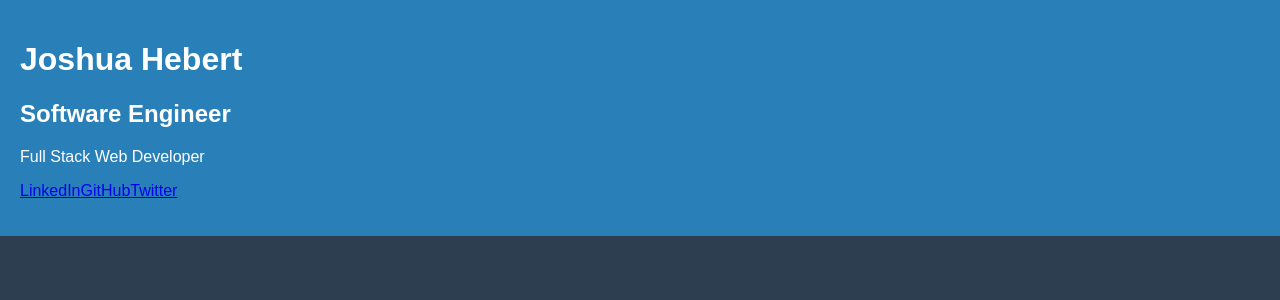
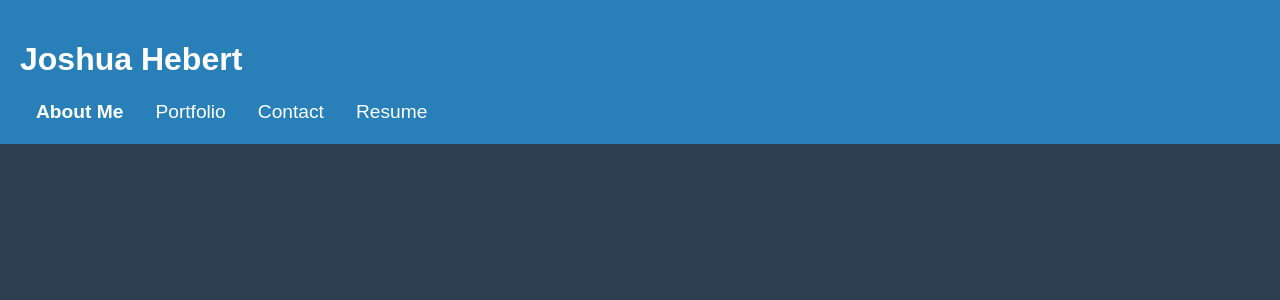
Before and after one commit to JHeeebert/joshua-hebert-react-portfolio, a React (Create React App) app: page / in a window 1280 px wide. Shown: the top 300 px of the page. Built offline with nearby package versions, Linux system fonts and the light colour scheme.

Commit message:
combined navBar and header components

```diff
--- a/src/components/Header/Header.js
+++ b/src/components/Header/Header.js
@@ -1,43 +1,39 @@
 import React from "react";
-// Create Header component
-function Header() {
+
+const Header = ({ selectedSection, handleSectionChange }) => {
     return (
         <header>
-            <div className="header-container">
+            <div>
                 <h1>Joshua Hebert</h1>
-                <h2>Software Engineer</h2>
-                <>Full Stack Web Developer</>
-                <ul className="social-links">
-                    <li>
-                        <a
-                            href="https://www.linkedin.com/in/jheeebert/"
-                            target="_blank"
-                            rel="noopener noreferrer"
-                        >
-                            <i className="fa fa-linkedin" aria-hidden="true" />
-                            LinkedIn
-                        </a>
-                        <a
-                            href="https://github.com/jheeebert"
-                            target="_blank"
-                            rel="noopener noreferrer"
-                        >
-                            <i className="fa fa-github" aria-hidden="true" />
-                            GitHub
-                        </a>
-                        <a
-                            href="https://twitter.com/jheeebert"
-                            target="_blank"
-                            rel="noopener noreferrer"
-                        >
-                            <i className="fa fa-twitter" aria-hidden="true" />
-                            Twitter
-                        </a>
-                    </li>
-                </ul>
+                <nav>
+                    <button
+                        onClick={() => handleSectionChange("About Me")}
+                        className={selectedSection === "About Me" ? "active" : ""}
+                    >
+                        About Me
+                    </button>
+                    <button
+                        onClick={() => handleSectionChange("Portfolio")}
+                        className={selectedSection === "Portfolio" ? "active" : ""}
+                    >
+                        Portfolio
+                    </button>
+                    <button
+                        onClick={() => handleSectionChange("Contact")}
+                        className={selectedSection === "Contact" ? "active" : ""}
+                    >
+                        Contact
+                    </button>
+                    <button
+                        onClick={() => handleSectionChange("Resume")}
+                        className={selectedSection === "Resume" ? "active" : ""}
+                    >
+                        Resume
+                    </button>
+                </nav>
             </div>
         </header>
     );
-}
-// Export Header component
+};
+
 export default Header;
--- a/src/index.css
+++ b/src/index.css
@@ -112,33 +112,3 @@ footer a {
 footer a:hover {
   color: #e74c3c;
 }
-
-body {
-  font-family: Arial, sans-serif;
-  margin: 0;
-  padding: 0;
-}
-
-footer {
-  background-color: #2c3e50;
-  color: white;
-  padding: 20px;
-  text-align: center;
-}
-
-footer div {
-  display: flex;
-  justify-content: center;
-}
-
-footer a {
-  color: #ecf0f1;
-  margin: 0 15px;
-  text-decoration: none;
-  font-size: 24px;
-  transition: color 0.3s;
-}
-
-footer a:hover {
-  color: #e74c3c;
-}
```
Also changed, not shown: src/components/NavBar/NavBar.js (deleted, +0 -22 lines).
